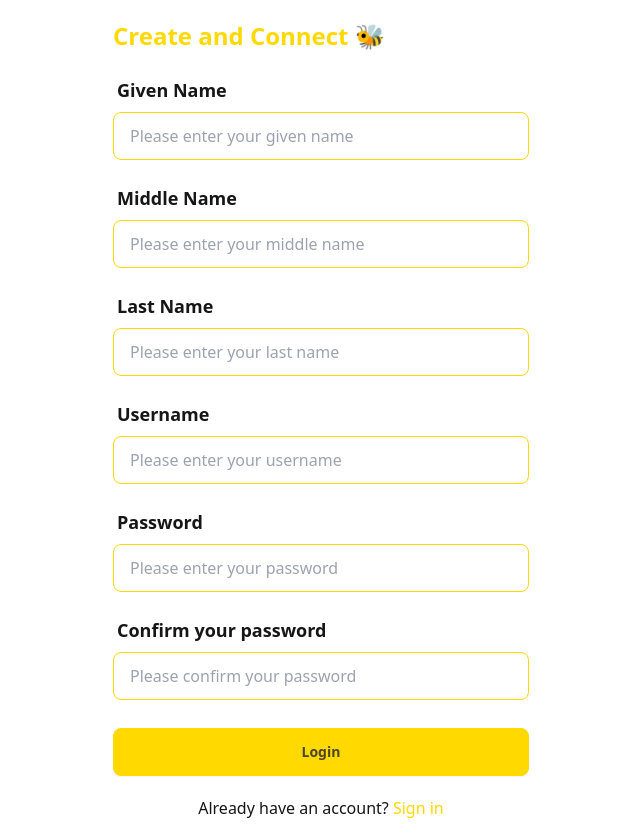
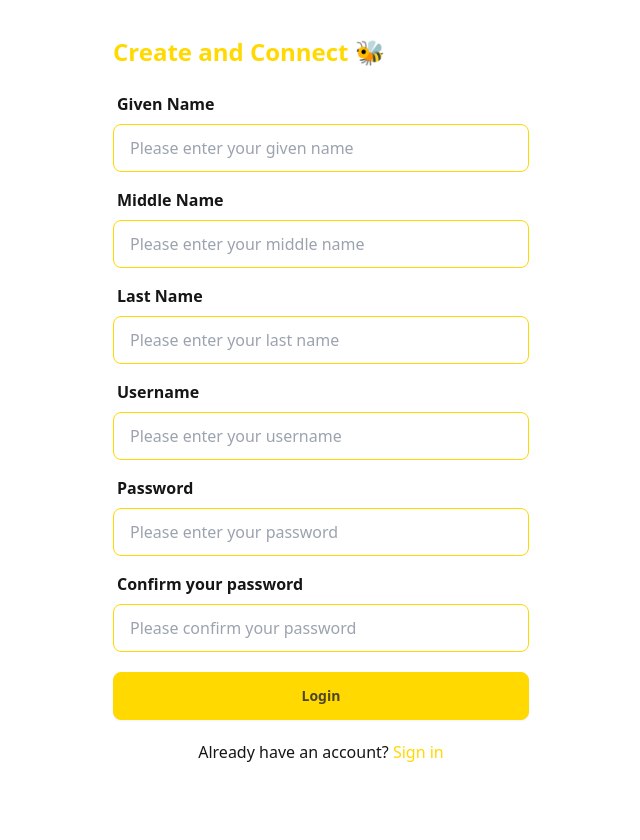
Before and after one commit to adriandotdev/next-ts-chat-app, a Next.js app: page /register in a window 1280 px wide. Shown: the whole page, without its empty margins (319-959 px from the left). After the commit the page ends 800 px from the top, so only its background shows below. Built offline with nearby package versions, Linux system fonts and the light colour scheme; no server answers.

Commit message:
development: Setup a context

```diff
--- a/app/layout.tsx
+++ b/app/layout.tsx
@@ -1,6 +1,8 @@
 import type { Metadata } from "next";
 import localFont from "next/font/local";
 import "./globals.css";
+import { UITriggerProvider } from "@/contexts/UITriggerContext";
+import { SessionProvider } from "@/contexts/SessionContext";
 
 const geistSans = localFont({
 	src: "./fonts/GeistVF.woff",
@@ -28,7 +30,9 @@ export default function RootLayout({
 			<body
 				className={`${geistSans.variable} ${geistMono.variable} antialiased`}
 			>
-				{children}
+				<SessionProvider>
+					<UITriggerProvider>{children}</UITriggerProvider>
+				</SessionProvider>
 			</body>
 		</html>
 	);
--- a/components/RegisterForm.tsx
+++ b/components/RegisterForm.tsx
@@ -1,5 +1,6 @@
 "use client";
 
+import axios from "axios";
 import React from "react";
 
 import { useForm, SubmitHandler } from "react-hook-form";
@@ -19,10 +20,25 @@ function RegisterForm() {
 		handleSubmit,
 		watch,
 		formState: { errors },
+		reset,
 	} = useForm<Inputs>();
 
-	const OnSubmit: SubmitHandler<Inputs> = (data) => {
-		console.log(data);
+	const API_URL = String(process.env.NEXT_PUBLIC_API_URL);
+
+	const OnSubmit: SubmitHandler<Inputs> = async (data) => {
+		try {
+			const result = await axios.post(`${API_URL}/api/v1/accounts/register`, {
+				given_name: data.givenName,
+				middle_name: data.middleName,
+				last_name: data.lastName,
+				username: data.username,
+				password: data.password,
+			});
+
+			console.log(result);
+
+			reset();
+		} catch (err) {}
 	};
 
 	console.log(errors);
@@ -32,12 +48,12 @@ function RegisterForm() {
 	return (
 		<form
 			onSubmit={handleSubmit(OnSubmit)}
-			className="flex flex-col max-w-[30rem] w-full justify-center items-center gap-4 mt-4"
+			className="flex flex-col max-w-[30rem] w-full justify-center items-center gap-2 mt-4"
 		>
 			{/* Given Name */}
 			<section className="w-full">
 				<label
-					className="label label-text text-lg font-semibold"
+					className="label label-text text-base font-semibold"
 					htmlFor="given-name"
 				>
 					Given Name
@@ -61,7 +77,7 @@ function RegisterForm() {
 			{/* Middle Name */}
 			<section className="w-full">
 				<label
-					className="label label-text text-lg font-semibold"
+					className="label label-text text-base font-semibold"
 					htmlFor="middle-name"
 				>
 					Middle Name
@@ -85,7 +101,7 @@ function RegisterForm() {
 			{/* Last Name */}
 			<section className="w-full">
 				<label
-					className="label label-text text-lg font-semibold"
+					className="label label-text text-base font-semibold"
 					htmlFor="last-name"
 				>
 					Last Name
@@ -110,7 +126,7 @@ function RegisterForm() {
 			{/* Username Field */}
 			<section className="w-full">
 				<label
-					className="label label-text text-lg font-semibold"
+					className="label label-text text-base font-semibold"
 					htmlFor="username"
 				>
 					Username
@@ -138,7 +154,7 @@ function RegisterForm() {
 			{/* Password Field */}
 			<section className="w-full">
 				<label
-					className="label label-text text-lg font-semibold"
+					className="label label-text text-base font-semibold"
 					htmlFor="password"
 				>
 					Password
@@ -166,7 +182,7 @@ function RegisterForm() {
 			{/* Confirm Password Field */}
 			<section className="w-full">
 				<label
-					className="label label-text text-lg font-semibold"
+					className="label label-text text-base font-semibold"
 					htmlFor="password"
 				>
 					Confirm your password
--- /dev/null
+++ b/contexts/UITriggerContext.tsx
@@ -0,0 +1,29 @@
+import React, { createContext, useState } from "react";
+
+interface UIContextType {
+	alert: { message: string; show: boolean } | null;
+	setAlert: React.Dispatch<
+		React.SetStateAction<{ message: string; show: boolean } | null>
+	>;
+}
+
+const UITriggerContext = createContext<UIContextType | undefined>(undefined);
+
+export const UITriggerProvider = ({
+	children,
+}: {
+	children?: React.ReactNode;
+}) => {
+	// Current user logged in. In this state, the info of the user is being set.
+	const [alert, setAlert] = useState<{ message: string; show: boolean } | null>(
+		() => null
+	);
+
+	return (
+		<UITriggerContext.Provider value={{ alert, setAlert }}>
+			{children}
+		</UITriggerContext.Provider>
+	);
+};
+
+export default UITriggerContext;
--- a/package.json
+++ b/package.json
@@ -9,6 +9,7 @@
     "lint": "next lint"
   },
   "dependencies": {
+    "axios": "^1.7.7",
     "next": "14.2.13",
     "react": "^18",
     "react-dom": "^18",
```
Also changed, not shown: contexts/SessionContext.tsx (renamed from contexts/SessionContext.ts), 1 other file (tests, documents, lock files or other folders).
